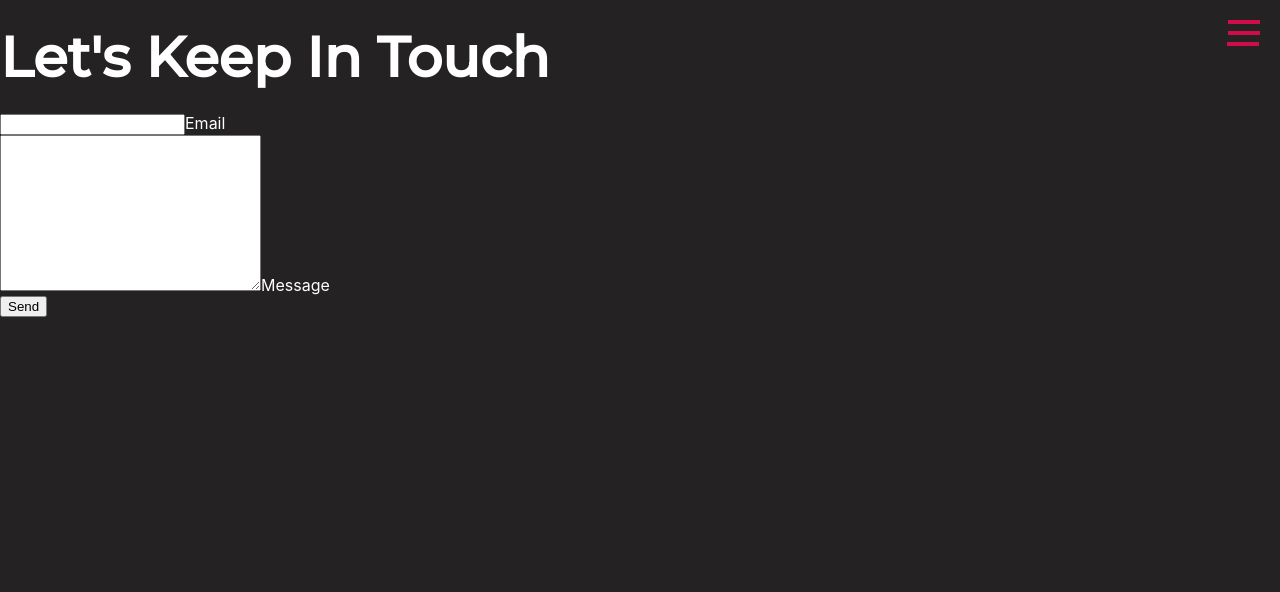
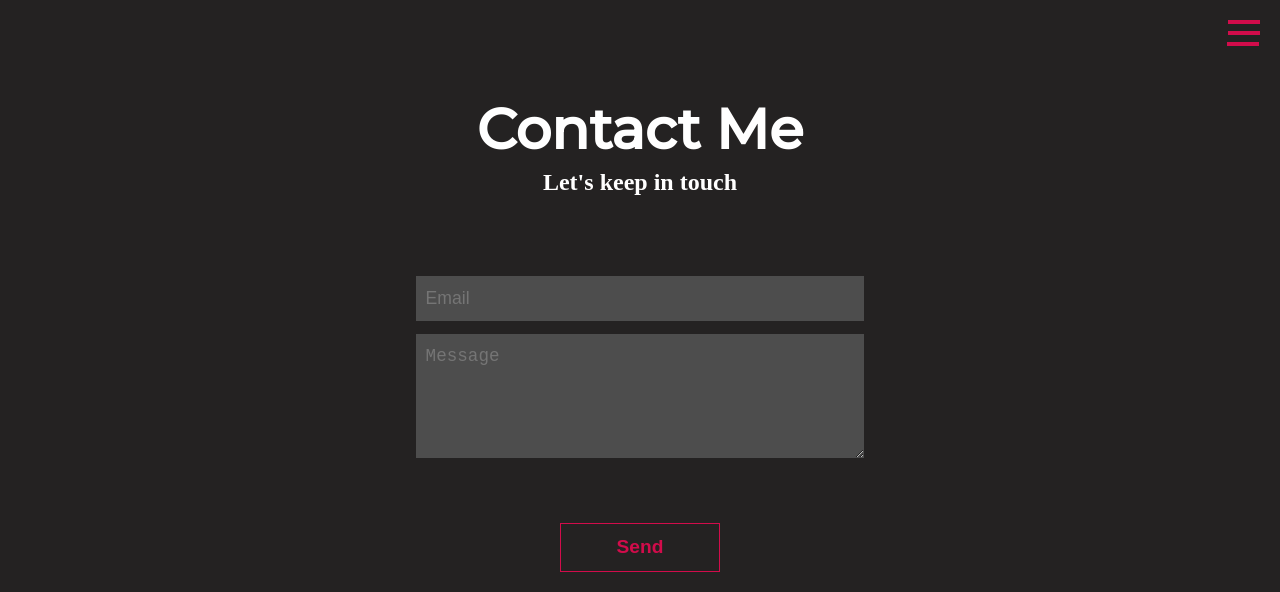
Before and after one commit to AviramBaranes/Portfolio, a Next.js app: page /contact in a window 1280 px wide. Shown: the top 592 px of the page. Built offline with nearby package versions, Linux system fonts and the light colour scheme; a web font is replaced by a local one.

Commit message:
contact styles

```diff
--- a/components/contact/Contact.tsx
+++ b/components/contact/Contact.tsx
@@ -8,6 +8,7 @@ interface Contact {}
 const Contact: FC<Contact> = () => {
   const [error, setError] = useState('');
   const [modalProps, setModalProps] = useState({ content: '', className: '' });
+  const [loseFocus, setLoseFocus] = useState({ email: false, message: false });
   const [fields, setFields] = useState({
     email: '',
     message: '',
@@ -68,37 +69,58 @@ const Contact: FC<Contact> = () => {
       clearModal();
     }
   }
+
+  function blurHandler(e: React.FocusEvent) {
+    const { name } = e.target as any;
+    console.log(name);
+
+    setLoseFocus((prev) => ({ ...prev, [name]: true }));
+  }
+
   const shouldDisplayModal = !!(modalProps.content && modalProps.className);
   return (
-    <div>
+    <div className={classes.ContactForm}>
       {shouldDisplayModal && (
         <Modal text={modalProps.content} className={modalProps.className} />
       )}
       <p>{error}</p>
       <form onSubmit={formSubmitHandler}>
-        <div className='input-container'>
+        <div className={classes.Container}>
           <input
+            onBlur={blurHandler}
             onChange={formChangeHandler}
             value={fields.email}
             required
             name='email'
             type='email'
-            id='email'
+            placeholder='Email'
+            autoComplete='off'
           />
-          <label htmlFor='email'>Email</label>
+          <span
+            className={`${classes.Border} ${
+              loseFocus.email ? classes.Blur : ''
+            }`}
+          ></span>
         </div>
-        <div className='input-container'>
+        <div className={classes.Container}>
           <textarea
+            onBlur={blurHandler}
             onChange={formChangeHandler}
             value={fields.message}
-            id='message'
-            cols={30}
+            cols={22}
             name='message'
-            rows={10}
+            rows={5}
+            placeholder='Message'
           ></textarea>
-          <label htmlFor='message'>Message</label>
+          <span
+            className={`${classes.Border} ${
+              loseFocus.message ? classes.Blur : ''
+            }`}
+          ></span>
         </div>
-        <button type='submit'>Send</button>
+        <button className='contact-btn' type='submit'>
+          Send
+        </button>
       </form>
     </div>
   );
--- a/pages/contact.tsx
+++ b/pages/contact.tsx
@@ -1,15 +1,19 @@
 import { FC } from 'react';
+
+import classes from '../styles/contact/contact.module.scss';
 import Contact from '../components/contact/Contact';
 import MainTitle from '../components/UI/Titles/MainTitle';
+import SubTitle from '../components/UI/Titles/SubTitle';
 
 interface contact {}
 
 const contact: FC<contact> = () => {
   return (
-    <>
-      <MainTitle title="Let's Keep In Touch" />
+    <div className={classes.ContactPage}>
+      <MainTitle title='Contact Me' />
+      <SubTitle title="Let's keep in touch" />
       <Contact />
-    </>
+    </div>
   );
 };
 
--- a/styles/contact/contact.module.scss
+++ b/styles/contact/contact.module.scss
@@ -1,4 +1,78 @@
 @import '../variables.scss';
+
+.ContactPage {
+  margin: auto;
+  margin-top: 3rem;
+  width: 90%;
+  text-align: center;
+}
+
+.ContactForm {
+  margin: 3rem auto;
+
+  p {
+    color: red;
+  }
+
+  button {
+    margin: 3rem;
+    width: 10rem;
+    padding: 0.8rem 0rem;
+  }
+}
+
+.Container {
+  width: 80%;
+  margin: 0.8rem auto;
+  position: relative;
+  input,
+  textarea {
+    width: 100%;
+    background-color: #4d4d4d;
+    border: none;
+    padding: 0.5rem 0.5rem;
+
+    &:focus {
+      outline: none;
+      &::placeholder {
+        color: transparent;
+      }
+    }
+  }
+
+  input:focus + .Border {
+    transition: 0.4s;
+    width: 100%;
+  }
+
+  textarea + .Border {
+    transform: translateY(-4px);
+  }
+
+  textarea:focus + .Border {
+    transition: 0.4s;
+    width: 100%;
+  }
+}
+
+.Blur {
+  transition: 0.4s;
+  width: 0%;
+}
+
+.Border {
+  display: block;
+  position: absolute;
+  left: 0;
+  height: 2px;
+  display: block;
+  width: 0%;
+  background-color: rgb(5, 255, 5);
+}
+
+.MessageBorder {
+  transform: translateY(-4px);
+}
 
 .Modal {
   position: absolute;
@@ -16,3 +90,31 @@
 .Failure {
   background-color: red;
 }
+
+@media (min-width: $big-phone-viewport) {
+  .ContactPage {
+    margin-top: 4.5rem;
+    max-width: 30rem;
+  }
+  .ContactForm {
+    margin-top: 5rem;
+  }
+  .Container {
+    input,
+    textarea {
+      font-size: 1.1rem;
+      padding: 0.75rem 0.6rem;
+    }
+  }
+}
+@media (min-width: $tablet-viewport) {
+  .ContactPage {
+    max-width: 35rem;
+  }
+}
+@media (min-width: $desktop-viewport) {
+  .ContactPage {
+    margin-top: 10rem;
+    max-width: 40rem;
+  }
+}
```
Also changed, not shown: todo.txt.
